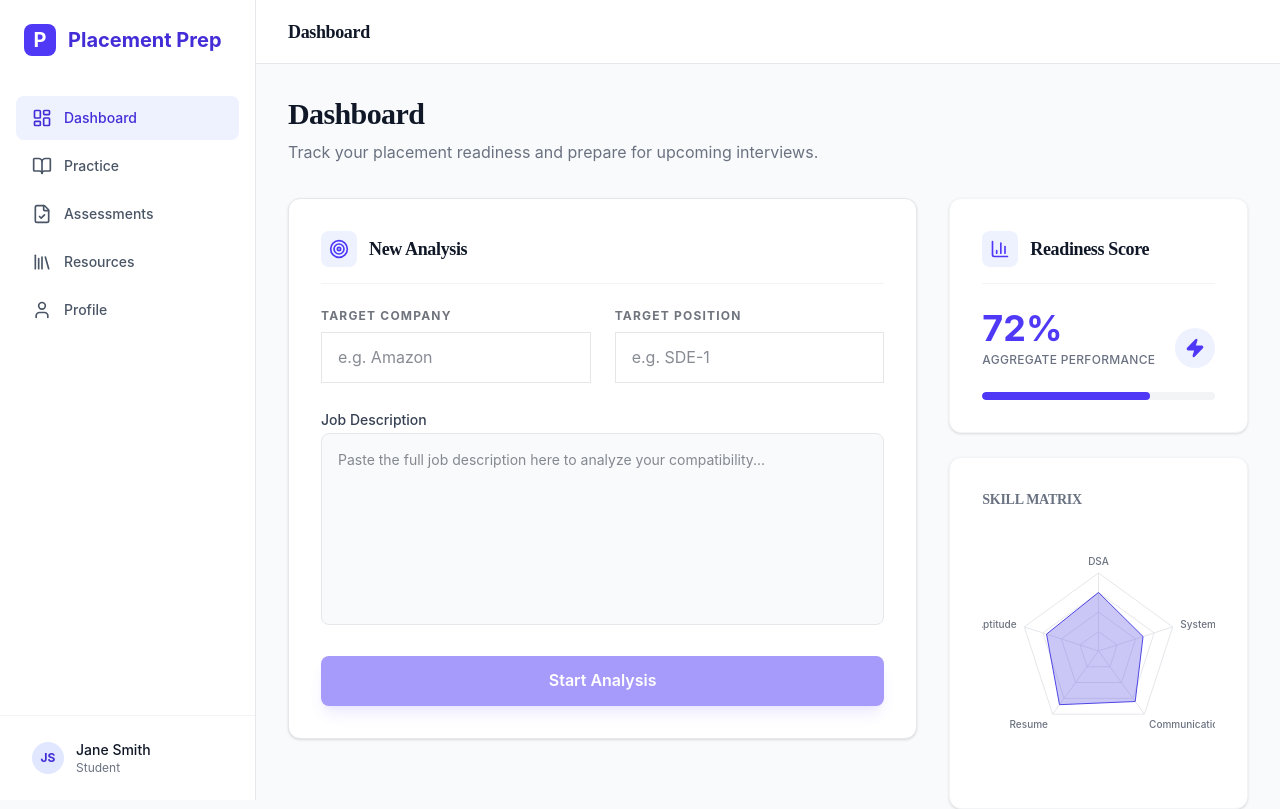
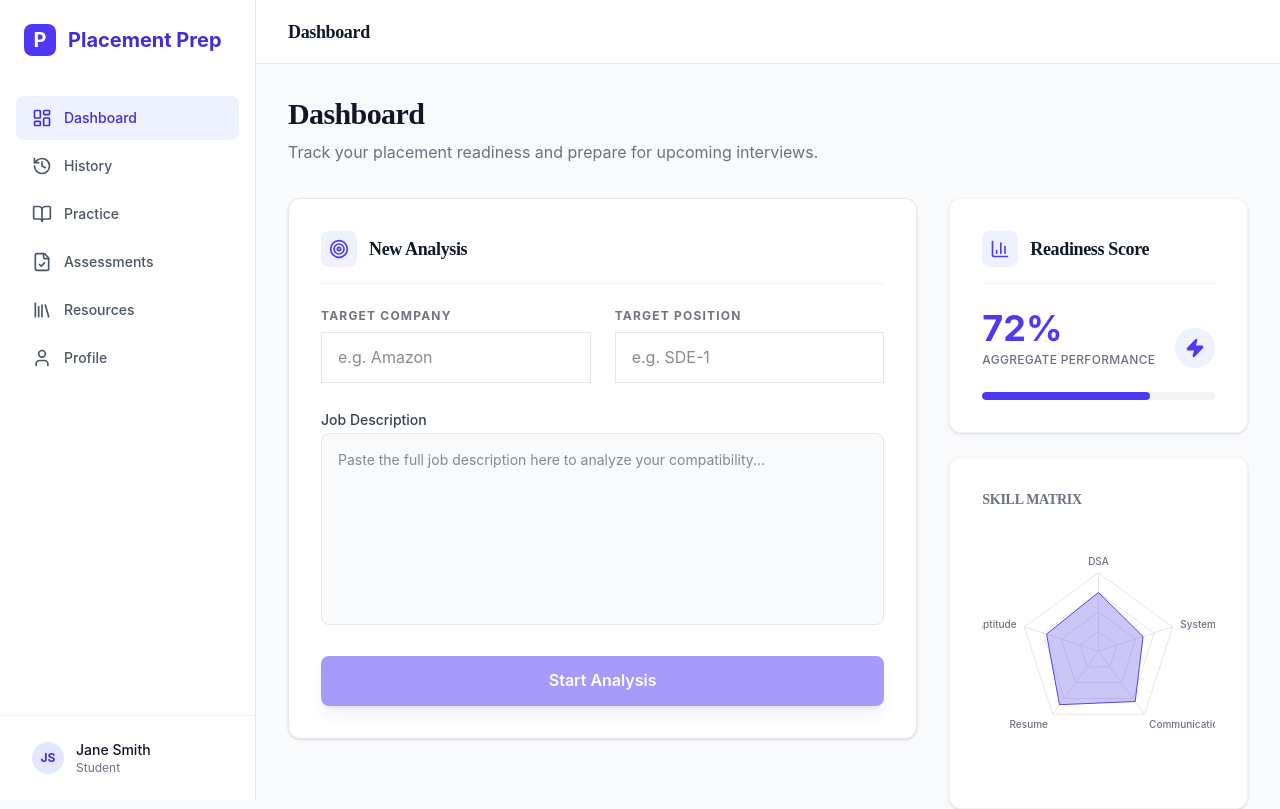
Before and after one commit to mittal-1234/app2, a React (Vite) app: page /dashboard in a window 1280 px wide. Shown: the top 809 px of the page. Built offline with nearby package versions, Linux system fonts and the light colour scheme.

Commit message:
Fix: Add History link to Sidebar navigation

```diff
--- a/src/components/DashboardShell.jsx
+++ b/src/components/DashboardShell.jsx
@@ -1,6 +1,6 @@
 import React from 'react';
 import { Outlet, NavLink, useLocation } from 'react-router-dom';
-import { LayoutDashboard, BookOpen, FileCheck, Library, User, Menu, X } from 'lucide-react';
+import { LayoutDashboard, BookOpen, FileCheck, Library, User, Menu, X, History } from 'lucide-react';
 
 const DashboardShell = () => {
     const [isMobileMenuOpen, setIsMobileMenuOpen] = React.useState(false);
@@ -12,6 +12,7 @@ const DashboardShell = () => {
 
     const navItems = [
         { icon: LayoutDashboard, label: 'Dashboard', path: '/dashboard' },
+        { icon: History, label: 'History', path: '/history' },
         { icon: BookOpen, label: 'Practice', path: '/practice' },
         { icon: FileCheck, label: 'Assessments', path: '/assessments' },
         { icon: Library, label: 'Resources', path: '/resources' },
```
